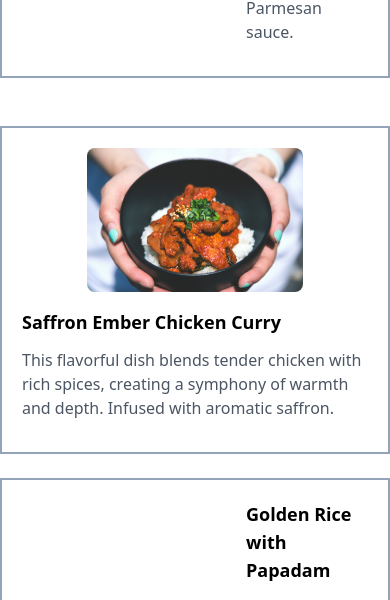
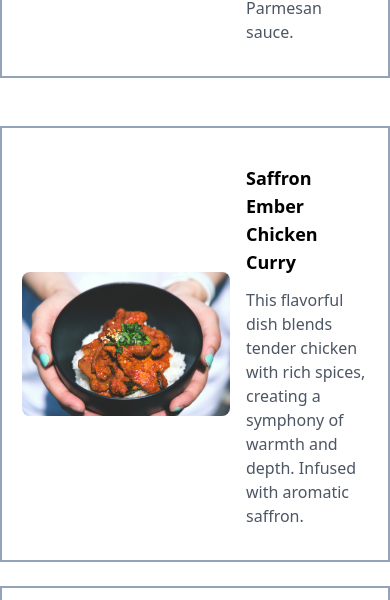
Before and after one commit to DhanushaMurugan/RecipeBox, a React (Create React App) app: page /StartHerePage in a window 390 px wide. Shown: the part 1957-2557 px from the top of the page. Built offline with nearby package versions, Linux system fonts and the light colour scheme.

Commit message:
to solve bug in starthere page

```diff
--- a/src/component/StartHerePage.jsx
+++ b/src/component/StartHerePage.jsx
@@ -398,16 +398,16 @@ function StartHerePage() {
 
       <div className="flex flex-wrap justify-center sm:justify-evenly gap-6 py-6">
         {/* Card 1 */}
-        <div className="flex flex-col sm:flex-row border-2 border-slate-400 w-full sm:w-2/5 h-auto sm:h-64 items-center p-5">
+        <div className="flex border-2 border-slate-400 w-full sm:w-2/5 h-auto sm:h-64 items-center p-5">
           <div className="flex-shrink-0">
             <img
               src={healthy3}
               alt="healthy3"
-              className="h-36 sm:h-52 w-full sm:w-52 object-cover rounded-lg"
+              className="h-36 sm:h-52 w-52 object-cover rounded-lg" // Set a consistent width for the image
             />
           </div>
-          <div className="text-left sm:pl-4 mt-4 sm:mt-0">
-            <h1 className="text-lg sm:text-xl font-bold">
+          <div className="text-left pl-4">
+            <h1 className="text-lg sm:text-xl mt-4 font-bold">
               Saffron Ember Chicken Curry
             </h1>
             <p className="font-domine text-base sm:text-lg text-gray-600 py-3 sm:py-5">
@@ -417,7 +417,6 @@ function StartHerePage() {
             </p>
           </div>
         </div>
-
         {/* Card 2 */}
         <div className="flex border-2 border-slate-400 w-full sm:w-2/5 h-auto sm:h-64 items-center p-5">
           <div className="flex-shrink-0">
```
